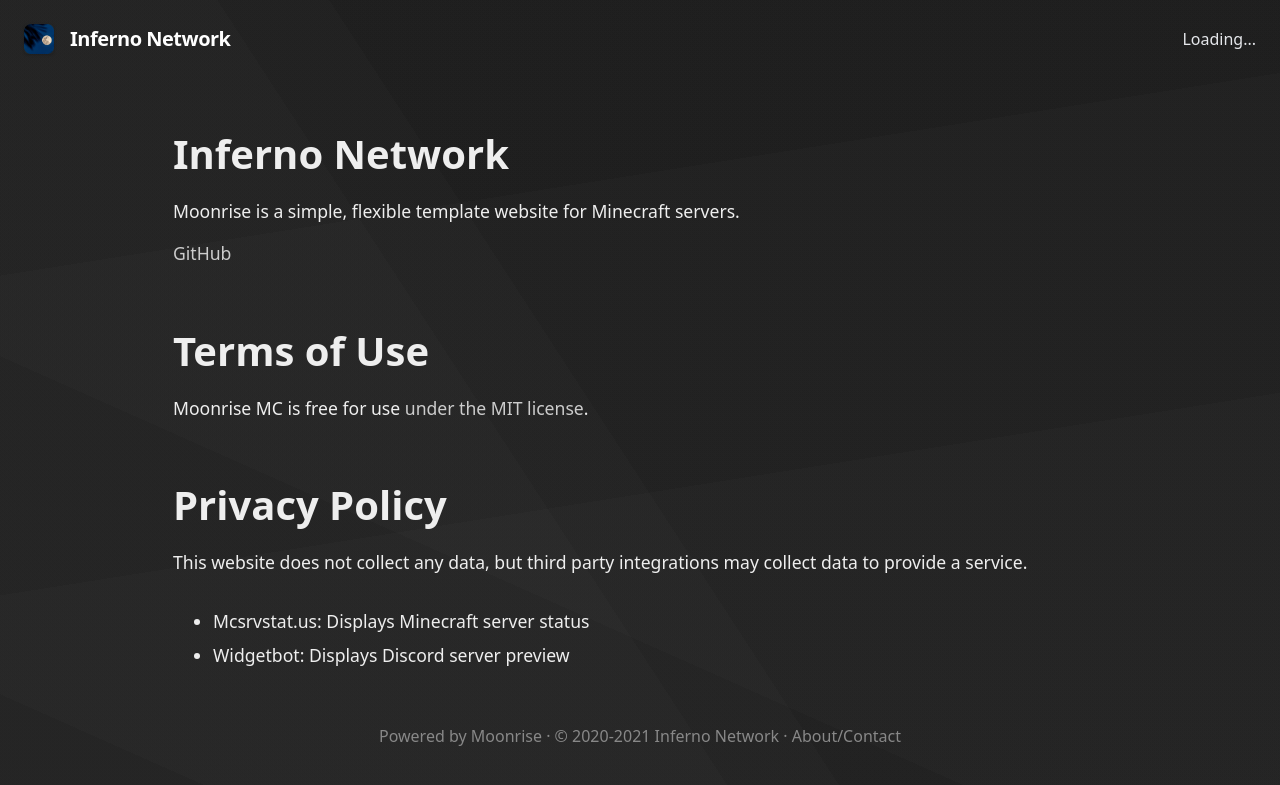
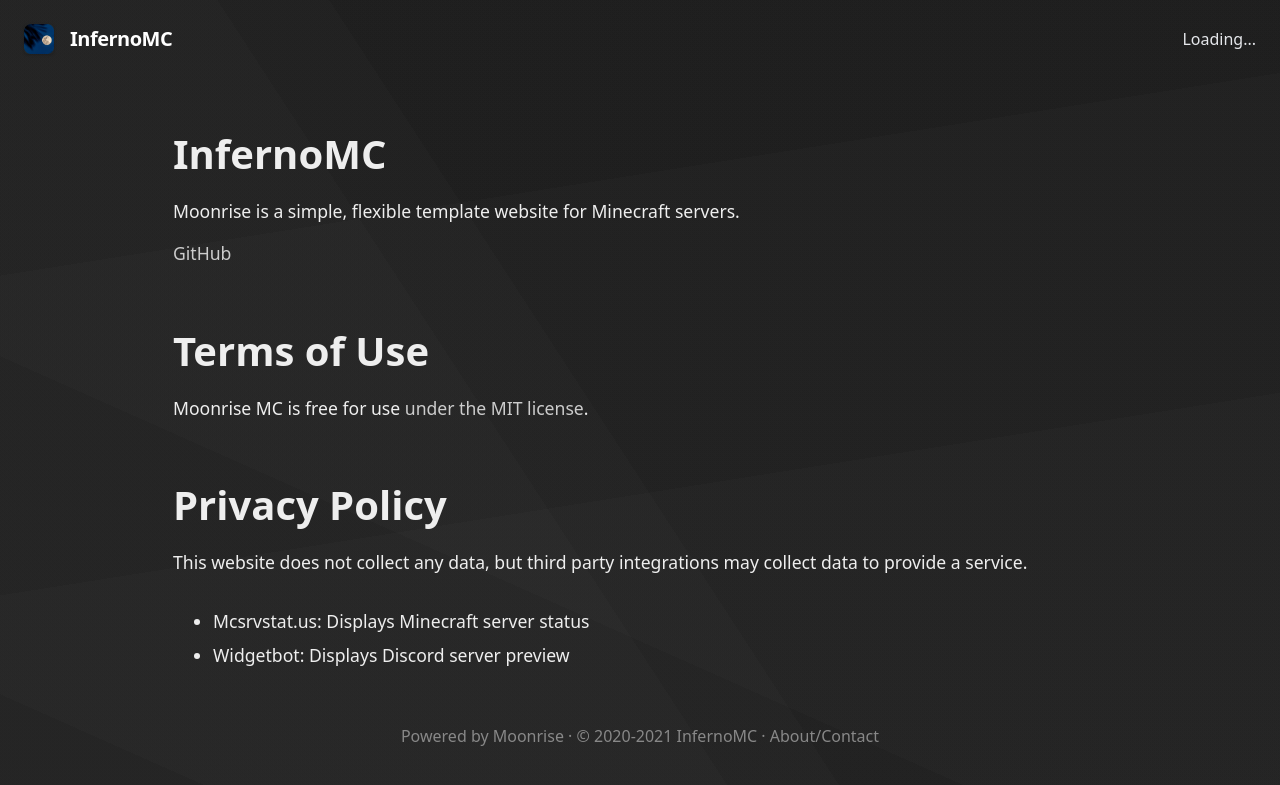
Before and after one commit to Inf3rno26/Website, a Jekyll site: the page built from docs/about.md, in a window 1280 px wide. Shown: the top 785 px of the page. Built offline with Jekyll 4.4.1, drawn with Linux system fonts in a browser that asks for light colours; our own code applies the rules of GitHub Pages for plain Markdown files.

Commit message:
Update _config.yml

```diff
--- a/docs/_config.yml
+++ b/docs/_config.yml
@@ -11,14 +11,14 @@ showinSearchEngines: true
 
 
 # Set basic server info
-serverName: Inferno Network
+serverName: InfernoMC
 serverDescription: A Minecraft server with so many gamemodes join now!
 serverIP: Play.infernomc.fun
 useBedrockForOnlineStatus: false
 
 
 # Discord information
-discordInvite: discord.infernomc.fun
+discordInvite: https://discord.gg/5hY7tZfPhE
 discordServerID: 860126624497139772
 discordChannelID: 881960287572488284
 
```
